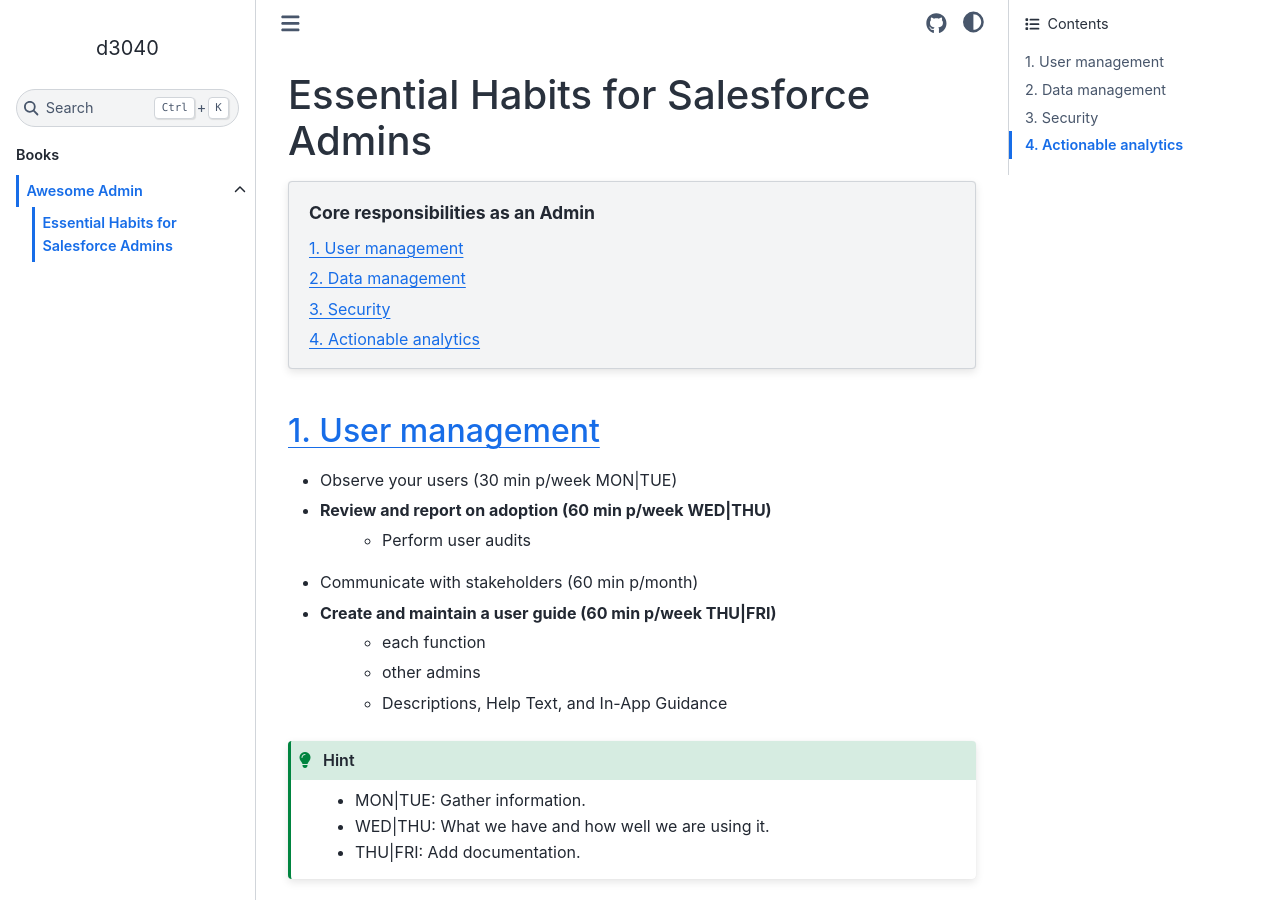
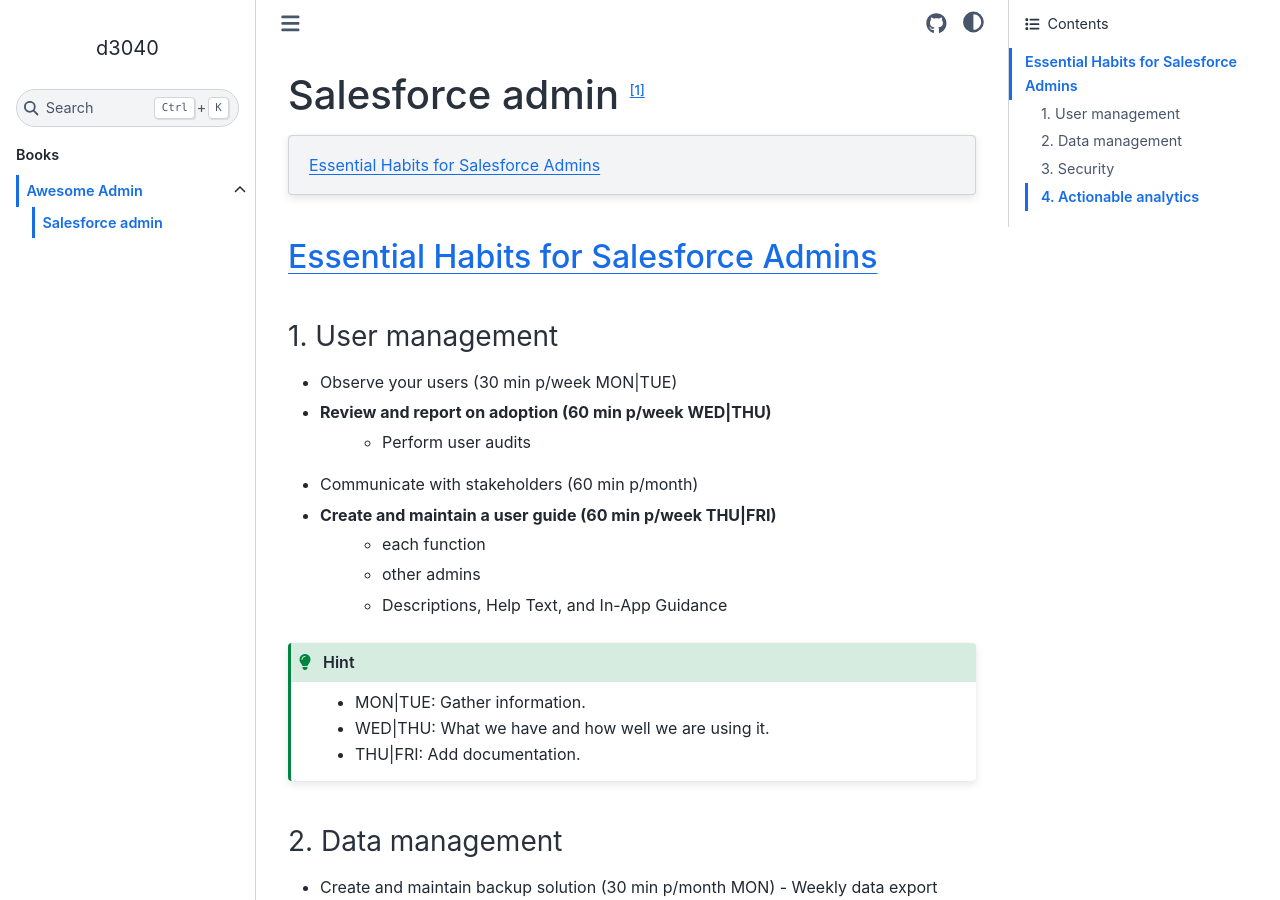
Before and after one commit to d3040/the_beavers_hut, a Sphinx documentation site: the page built from docs/source/salesforce/essential_habits_for_salesforce_admins.rst, in a window 1280 px wide and 900 px high. Built offline with Sphinx 7.4.7 and the Sphinx Book theme 1.1.4, drawn with Linux system fonts in a browser that asks for light colours; some of the changed text lies outside the part shown.

Commit message:
initial commit

```diff
--- a/docs/source/salesforce_admin/essential_habits_for_salesforce_admins.rst
+++ b/docs/source/salesforce/essential_habits_for_salesforce_admins.rst
@@ -1,13 +1,16 @@
+Salesforce admin [#]_
+=====================
+
+.. contents::
+    :depth: 1
+    :local:
+    :backlinks: top
+
 Essential Habits for Salesforce Admins
-======================================
-
-.. contents::  Core responsibilities as an Admin
-    :depth: 2
-    :local:
-
+--------------------------------------
 
 1. User management
-------------------
+..................
 
 - Observe your users (30 min p/week MON|TUE)
 - Review and report on adoption (60 min p/week WED|THU)
@@ -26,7 +29,7 @@
 
 
 2. Data management
-------------------
+..................
 
 - Create and maintain backup solution (30 min p/month MON)
   - Weekly data export
@@ -57,8 +60,11 @@
   * THU|FRI: Communicating and deploying changes.
 
 3. Security
------------
+...........
 
 
 4. Actionable analytics
------------------------
+.......................
+
+
+.. [#] `Build Your Admin Career on Salesforce <https://trailhead.salesforce.com/es-MX/users/strailhead/trailmixes/build-your-admin-career-on-salesforce>`_
```
Also changed, not shown: docs/source/salesforce/index.rst (renamed from docs/source/salesforce_admin/index.rst).
